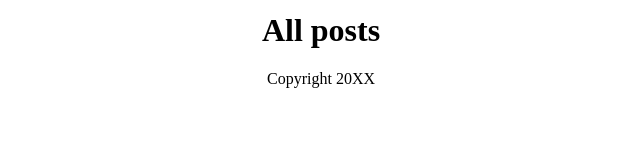
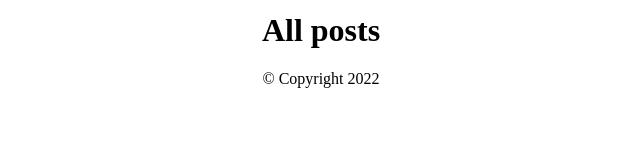
Before and after one commit to kyle-pazdel/peak-app-frontend, a React (Vite) app: page / in a window 1280 px wide. Shown: the part 126-286 px from the top of the page, without its empty margins (319-959 px from the left). Built offline with nearby package versions, Linux system fonts and the light colour scheme.

Commit message:
Adds Footer component and renders in App.jsx

```diff
--- a/src/App.jsx
+++ b/src/App.jsx
@@ -3,6 +3,7 @@ import { useEffect } from "react";
 import reactLogo from "./assets/react.svg";
 import "./App.css";
 import { Header } from "./Header";
+import { Footer } from "./Footer";
 
 function App() {
   return (
@@ -15,10 +16,7 @@ function App() {
       <div id="peaks-index">
         <h1>All posts</h1>
       </div>
-
-      <footer>
-        <p>Copyright 20XX</p>
-      </footer>
+      <Footer />
     </div>
   );
 }
--- /dev/null
+++ b/src/Footer.jsx
@@ -0,0 +1,7 @@
+export function Footer() {
+  return (
+    <footer>
+      <p>&copy; Copyright 2022</p>
+    </footer>
+  );
+}
```
